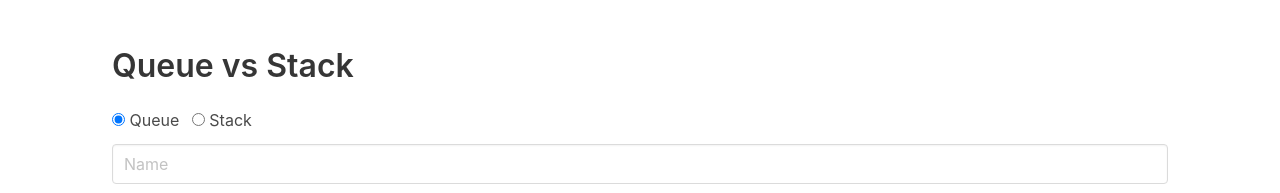
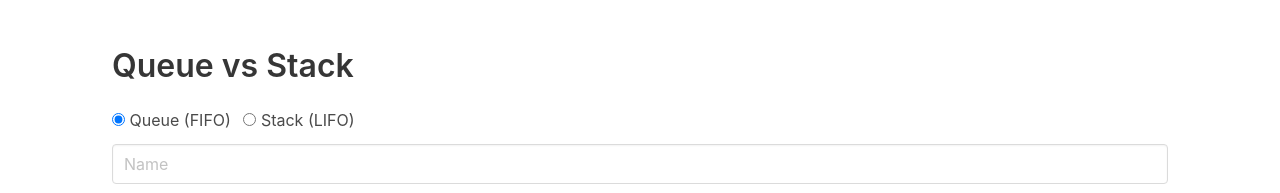
Before and after one commit to adrian-cerdeira/m133-queue-stack, a website built with webpack: page src/index.html in a window 1280 px wide. Shown: the top 193 px of the page. Built offline with nearby package versions, Linux system fonts and the light colour scheme.

```diff
--- a/src/index.html
+++ b/src/index.html
@@ -27,11 +27,11 @@
             <div class="control">
                 <label class="radio">
                     <input id="queue" type="radio" name="answer" checked>
-                    Queue
+                    Queue (FIFO)
                 </label>
                 <label class="radio">
                     <input id="stack" type="radio" name="answer">
-                    Stack
+                    Stack (LIFO)
                 </label>
             </div>
         </div>
```
